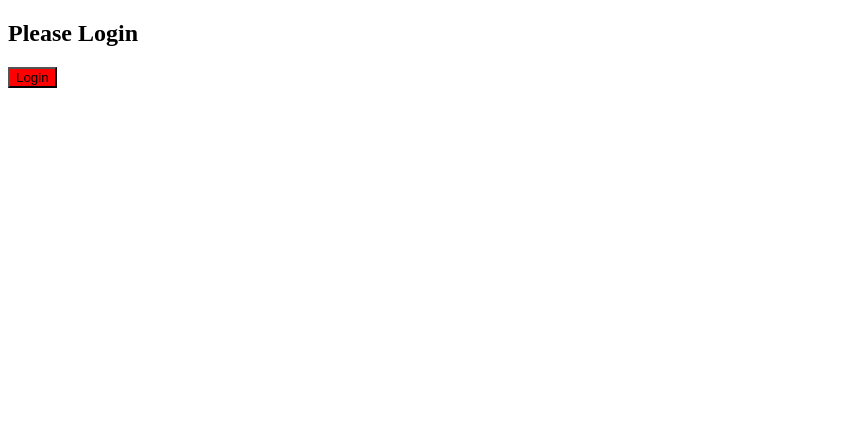
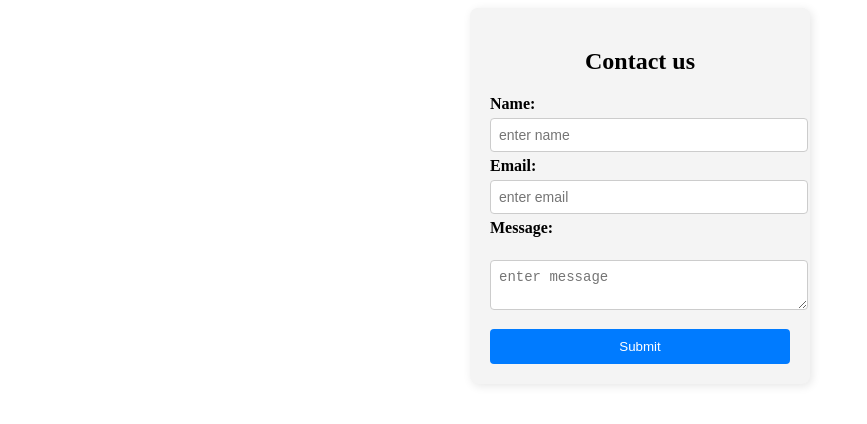
Before and after one commit to SujathaRohit/React2025, a React (Vite) app: page / in a window 1280 px wide. Shown: the top 424 px of the page, without its empty margins (0-867 px from the left). Built offline with nearby package versions, Linux system fonts and the light colour scheme.

Commit message:
Simple Feedback form, login form, controlled and uncontolled components, styling forms

```diff
--- a/src/App.jsx
+++ b/src/App.jsx
@@ -2,7 +2,15 @@
 import Me from './assets/Me.jpg';
 import ToggleButton from './ToggleButton';
 import Counter from './CounterApp';
-import LoginLogout from './LoginLogout';
+import LoginAndLogout from './LoginAndLogout';
+import NameListMapMethod from './NameListMapMethod';
+import TaskList from './TaskList';
+import SimpleForm from './SimpleForm';
+import SimpleFeedback from './SimpleFeedback';
+import UnControlledComponentUseRef from './UncontrolledComponentUseRef';
+import SimpleLoginForm from './SimpleLoginForm';
+import SimpleLoginForm2 from './SimpleLoginForm2';
+import BasicStyledForm from './BasicStyledForm';
 
 function App(){
   return(
@@ -10,7 +18,9 @@ function App(){
 
 {/* <ToggleButton /> */}
         {/* <Counter/> */}
-        <LoginLogout />
+        {/* <LoginAndLogout /> */}
+    {/* <SimpleForm/> */}
+    <BasicStyledForm />
     </div>
   );
 }
--- /dev/null
+++ b/src/BasicStyledForm.css
@@ -0,0 +1,44 @@
+    /* Container for the form */
+    .form-container {
+        width: 300px;
+       margin: auto;
+       padding: 20px;
+        background-color: #f4f4f4;
+        border-radius: 8px;
+        box-shadow: 2px 2px 10px rgba(0, 0, 0, 0.1);
+        text-align: center;
+
+    }
+    /* Style labels */
+    label{
+        font-weight: bold;
+        display: block;
+        text-align: left;
+        margin-top: 5px;
+
+
+
+    }
+    /* Style inputs and textarea */
+    input, textarea{
+        width: 100%;
+        padding: 8px;
+        margin-top: 5px;
+        border: 1px solid #ccc;
+        border-radius: 4px;
+        font-size: 14px;
+    }
+    /* Style button */
+    button{
+        width: 100%;
+        padding: 10px;
+        background: #007bff;
+        color: white;
+        border: none;
+        border-radius: 4px;
+        cursor: pointer;
+        margin-top: 15px;
+    }
+    button:hover{
+        background: #0056b3;
+    }
--- /dev/null
+++ b/src/BasicStyledForm.jsx
@@ -0,0 +1,19 @@
+import './BasicStyledForm.css';
+
+function BasicStyledForm(){
+    return(
+        <div className="form-container">
+            <h2>Contact us</h2>
+            <form>
+                <label htmlFor="name">Name:</label>
+                <input type="text" id="name" placeholder="enter name" /> <br/>
+                <label htmlFor="email">Email:</label>
+                <input type="email" id="email" placeholder="enter email" /> <br />
+                <label htmlFor="message" id="message" placeholder="enter Message" >Message: </label> <br />
+                <textarea id="message" placeholder="enter message" /> <br />
+                <button type="submit">Submit</button>
+            </form>
+        </div>
+    )
+}
+export default BasicStyledForm;
--- /dev/null
+++ b/src/SimpleFeedback.jsx
@@ -0,0 +1,39 @@
+import {useState} from "react";
+
+function SimpleFeedback(){
+    const[name, setName]= useState("");
+    const[email, setEmail]= useState("");
+    const[message, setMessage]= useState("");
+
+    const handleChange= (event) =>{
+        const{name, value}= event.target;
+
+        if(name === "name") setName(value);
+        if(name === "email") setEmail(value);
+        if(name === "message") setMessage(value);
+    }
+    const handleSubmit= (event) =>{
+        event.preventDefault();
+        alert(`name: ${name}
+            email: ${email}
+            message: ${message}
+            `)
+    }
+    return(
+        <div>
+            <form onSubmit={handleSubmit}>
+                <label>
+                    Name:
+                <input type="text" name="name" placeholder="Enter name" onChange={handleChange}/> <br /> <br />
+                Email:
+                <input type="email"  name="email" placeholder="Enter email" onChange={handleChange} /> <br /> <br />
+                Message:
+                <textarea name="message" placeholder="Enter message" onChange={handleChange}/> <br /> <br />
+                <button type="submit">Submit</button>
+                </label>
+
+            </form>
+        </div>
+    )
+}
+export default SimpleFeedback;
--- /dev/null
+++ b/src/SimpleForm.jsx
@@ -0,0 +1,24 @@
+import {useState} from "react";
+function SimpleForm(){
+  const[name, setName]= useState(" ");
+
+  const handleChange= (event) =>{
+    setName(event.target.value);
+  }
+  const handleSubmit= (event) =>{
+    event.preventDefault();
+    alert(`Name: ${name}`);
+  }
+  return(
+    <div>
+      <form onSubmit={handleSubmit}>
+        <label>
+          Name:
+          <input type="text" value={name} onChange={handleChange} />
+          <button type="submit">Submit</button>
+        </label>
+      </form>
+    </div>
+  )
+}
+export default SimpleForm;
--- /dev/null
+++ b/src/SimpleLoginForm.jsx
@@ -0,0 +1,33 @@
+import {useState} from "react";
+
+function SimpleLoginForm(){
+    const[email, setEmail]= useState("");
+    const[password, setPassword]= useState("");
+
+    const handleChange= (event) =>{
+        const{name, value}= event.target;
+
+        if(name === "email") setEmail(value);
+        if(name === "password") setPassword(value);
+    }
+
+    const handleSubmit= (event) =>{
+        event.preventDefault();
+        alert(` given email is ${email} and password is ${password}`);
+    }
+    return(
+        <div>
+            <form onSubmit={handleSubmit}>
+                <label>
+                    email:
+                    <input type="email" name="email" value={email} onChange={handleChange} placeholder="enter email" />
+                   <br/>
+                    password:
+                    <input type="password" name="password" value={password} onChange={handleChange} placeholder="enter password" /> <br />
+                    <button type="submit">Submit</button>
+                </label>
+            </form>
+        </div>
+    )
+}
+export default SimpleLoginForm;
--- /dev/null
+++ b/src/SimpleLoginForm2.jsx
@@ -0,0 +1,26 @@
+import {useRef} from "react";
+
+function SimpleLoginForm2(){
+    const emailInput=useRef(null);
+    const passwordInput= useRef(null);
+
+
+    const handleSubmit = (event) =>{
+        event.preventDefault();
+        alert(`Email is: ${emailInput.current.value} and Password is: ${passwordInput.current.value}`);
+    }
+    return(
+        <div>
+            <form onSubmit={handleSubmit}>
+                <label>
+                    email:
+                    <input type="email" placeholder="enter email" ref={emailInput}/> <br />
+                    password
+                    <input type="password" placeholder="enter password" ref={passwordInput} /> <br />
+                    <button type="submit">Submit</button>
+                </label>
+            </form>
+        </div>
+    )
+}
+export default SimpleLoginForm2;
--- /dev/null
+++ b/src/UncontrolledComponentUseRef.jsx
@@ -0,0 +1,23 @@
+import {useRef} from "react";
+
+function UnControlledComponentUseRef(){
+    const nameInput=useRef(null); //creating useRef
+    const emailInput= useRef(null);
+
+    const handleSubmit= (event) =>{
+        event.preventDefault();
+       alert(`Entered name is, ${nameInput.current.value} and email is ${emailInput.current.value}`);
+    }
+    return(
+        <div>
+            <form onSubmit={handleSubmit}>
+                <label>
+                    <input type="text" ref={nameInput} placeholder="Enter name" />
+                    <input type="email" ref={emailInput} placeholder="Enter email" />
+                    <button type="submit"> Submit</button>
+                </label>
+            </form>
+        </div>
+    )
+}
+export default UnControlledComponentUseRef;
```
Also changed, not shown: src/ToDo.jsx (added).
